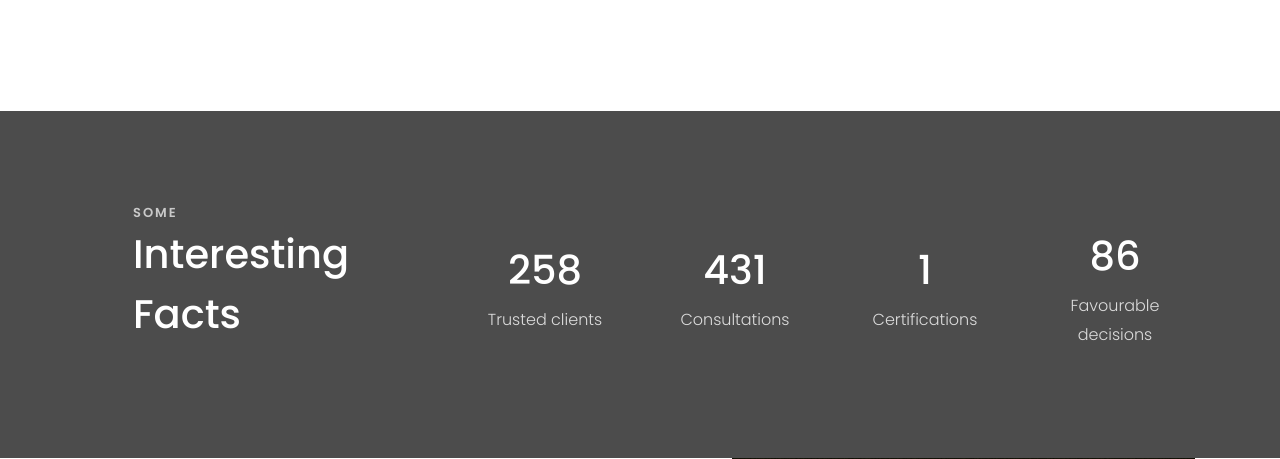
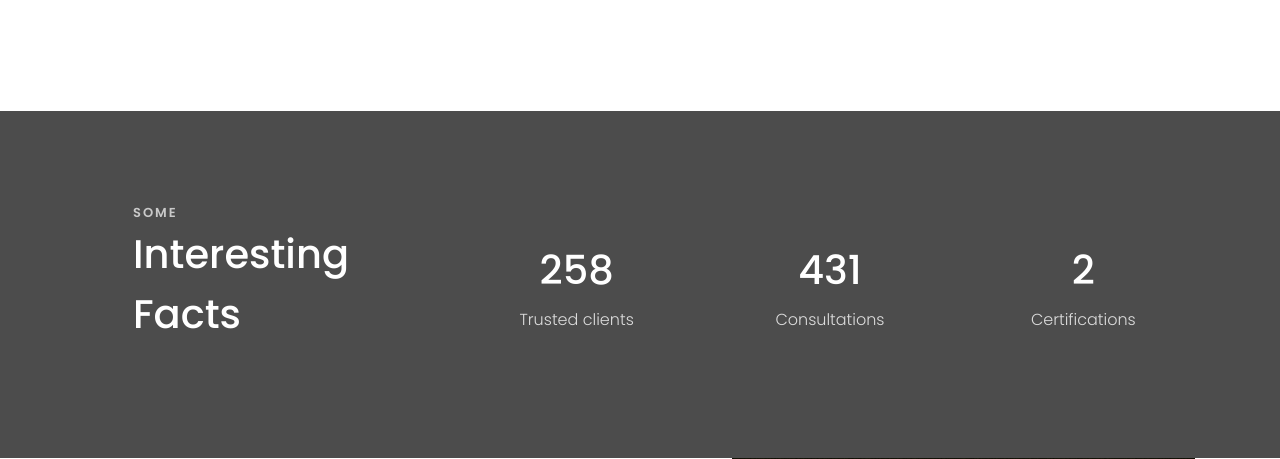
Before and after one commit to sec-lakshman/ghugelegal, a PHP site: page / in a window 1280 px wide. Shown: the part 1816-2275 px from the top of the page. Run offline with PHP 8.4, Linux system fonts and the light colour scheme; some libraries are stand-ins or nearby versions; some web fonts are replaced.

Commit message:
minor changes

```diff
--- a/about.php
+++ b/about.php
@@ -105,7 +105,7 @@ During his career, he has ascertained his effective decision-making capabilities
 <span class="flaticon-cap"></span>
 </div>
 <div>
-<p><strong>Diploma in Paralegal Studies</strong> - When she reached the first hills of the Italic Mountains</p>
+<p><strong>Diploma in Paralegal Studies</strong>
 </div>
 </div>
 <div class="educ d-flex align-items-center">
--- a/attorney.php
+++ b/attorney.php
@@ -80,7 +80,7 @@
 </div>
 <div class="col-md-6 col-lg-3 ftco-animate">
 <div class="staff">
-<div class="img" style="background-image:url(images/xperson_2.jpg.pagespeed.ic.Xrdu_nPZRp.webp)"></div>
+<div class="img" style="background-image:url(images/xperson_2.jpg.pagespeed.ic.Xrdu_nPZRp)"></div>
 <div class="text pt-4">
 <h3><span>Incharge: </span>Gopal Chandru</h3>
 <span class="position mb-2">Intern</span>
@@ -112,7 +112,7 @@
 </div>
 <div class="col-md-6 col-lg-3 ftco-animate">
 <div class="staff">
-<div class="img" style="background-image:url(images/xperson_4.jpg.pagespeed.ic.ucbtJ1Htlo.webp)"></div>
+<div class="img" style="background-image:url(images/xperson_4.jpg.pagespeed.ic.ucbtJ1Htlo)"></div>
 <div class="text pt-4">
 <h3><span>Incharge: </span>Smith</h3>
 <span class="position mb-2">Intern</span>
--- a/index.php
+++ b/index.php
@@ -273,16 +273,8 @@ if (isset($_POST['save1'])) {
 <div class="col-md d-flex justify-content-center counter-wrap ftco-animate">
 <div class="block-18 text-center">
 <div class="text">
-<strong class="number" data-number="2">0</strong>
+<strong class="number" data-number="3">0</strong>
 <span>Certifications</span>
-</div>
-</div>
-</div>
-<div class="col-md d-flex justify-content-center counter-wrap ftco-animate">
-<div class="block-18 text-center">
-<div class="text">
-<strong class="number" data-number="100">0</strong>
-<span>Favourable decisions</span>
 </div>
 </div>
 </div>
```
